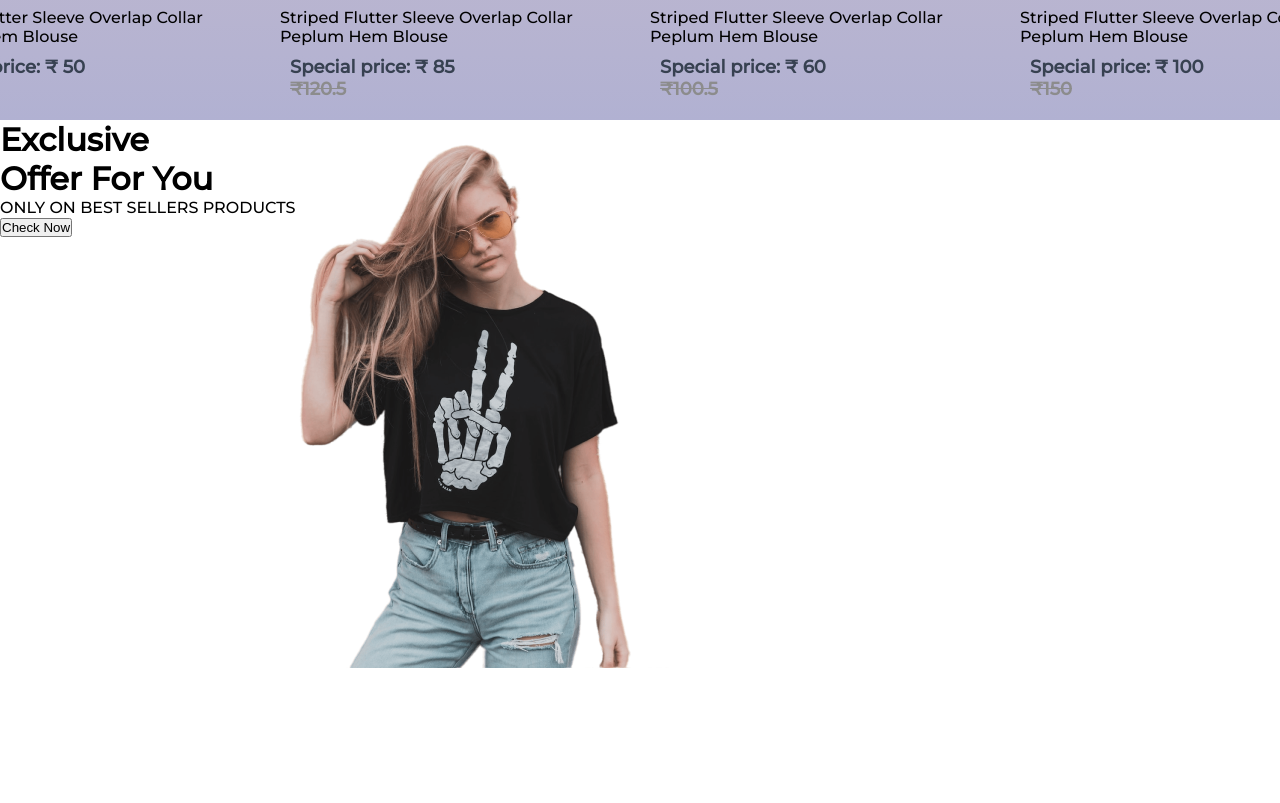
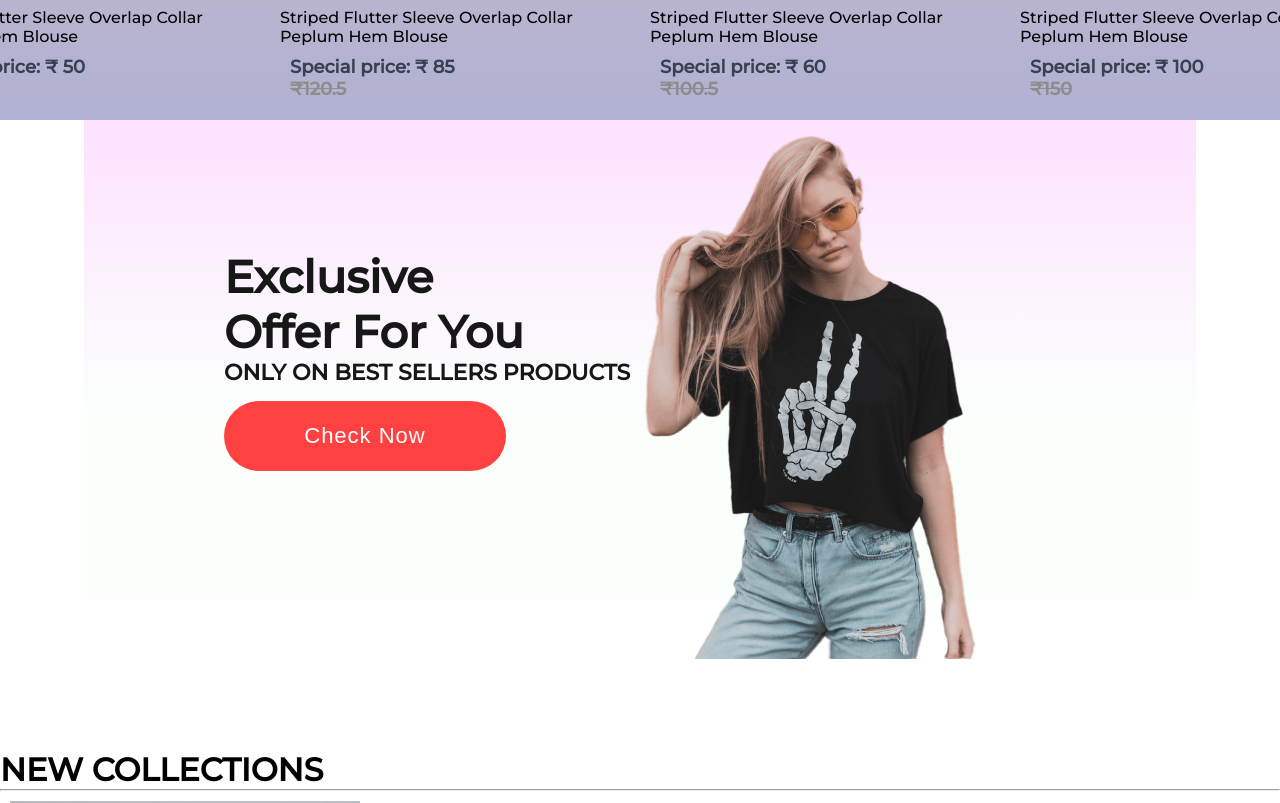
Before and after one commit to ShashiSahani/e-commerce-website, a React (Create React App) app: page / in a window 1280 px wide. Shown: the part 1446-2249 px from the top of the page. Before the commit the page ends 2118 px from the top, so only its background shows below. Built offline with nearby package versions, Linux system fonts and the light colour scheme.

Commit message:
add new collection page

```diff
--- a/src/Assets/Utils/Strings.js
+++ b/src/Assets/Utils/Strings.js
@@ -14,6 +14,7 @@ export const offerForYou="Offer For You";
 export const only_on="ONLY ON BEST SELLERS PRODUCTS";
 export const check_Now="Check Now";
 export const Special_price="Special price:";
+export const New_Collections="NEW COLLECTIONS"
 
 
 export default String
--- a/src/components/Navbar/Hero/Hero.jsx
+++ b/src/components/Navbar/Hero/Hero.jsx
@@ -7,13 +7,7 @@ import * as String from "../../../Assets/Utils/Strings";
 function Hero() {
   return (
     <div className="hero">
-      <div
-        style={{
-          display: "flex",
-          flexDirection: "column",
-          justifyContent: "center",
-        }}
-      >
+      <div className="hero-main">
         <div className="hero-left">
           <h2>{String.new_arrival}</h2>
         </div>
--- a/src/components/Navbar/Hero/Hero.scss
+++ b/src/components/Navbar/Hero/Hero.scss
@@ -1,49 +1,56 @@
 @import '../../../Assets/Utils/Colors.scss';
-// $linear-1:#fde1ff;
-// $linear-2:#e1ffea22;
-.hero{
+
+.hero {
     display: flex;
     justify-content: center;
-    // align-items: center;
-    // flex-direction: column;
     height: 100vh;
-    background:linear-gradient(180deg,$linear-1,$linear-2 60%)
+    background: linear-gradient(180deg, $linear-1, $linear-2 60%)
+}
+.hero-main{
+    display: flex;
+    flex-direction: column;
+    justify-content: center;
 }
 
- .hero-right{
-  display: flex;
-justify-content: center;
+.hero-right {
+    display: flex;
+    justify-content: center;
 
 
 }
-.hero-left h2{
+
+.hero-left h2 {
     display: flex;
-    justify-content: center;
     align-self: center;
-    font-size: 20px;
+    font-size: 10px;
 }
-.hero-hand-icon{
+
+.hero-hand-icon {
     display: flex;
- align-items: center;
+    align-items: center;
 }
-.hero-hand-icon p{
+
+.hero-hand-icon p {
     font-size: 30px;
     font-weight: 900;
 }
-.hero-hand-icon img{
+
+.hero-hand-icon img {
     display: flex;
     width: 100px;
     height: 75px;
 
 }
-.text{
+
+.text {
     display: flex;
     flex-direction: column;
     justify-content: center;
     font-size: 30px;
     font-weight: 900;
 }
-.hero-latest-btn{
+
+.hero-latest-btn {
     margin-top: 30px;
     display: flex;
     background-color: $hero-btn;
@@ -57,6 +64,7 @@ justify-content: center;
     color: $white;
     cursor: pointer;
 }
-.hero-latest-btn:hover{
-    background-color:  $hero-btn-hover;
+
+.hero-latest-btn:hover {
+    background-color: $hero-btn-hover;
 }
--- /dev/null
+++ b/src/components/NewCollections/NewCollections.jsx
@@ -0,0 +1,20 @@
+import React from 'react'
+import './NewCollections.scss';
+import new_collections from '../../Assets/new_collections'
+import * as String from '../../Assets/Utils/Strings'
+import Items from '../Items/Items';
+function NewCollections() {
+  return (
+    <div className='new-collections'>
+      <h1>{String.New_Collections}</h1>
+      <hr />
+      <div className="collections">
+    {new_collections.map((item,i)=>{
+        return<Items key={i} id={item.id} name={item.name} image={item.image} new_price={item.new_price} old_price={item.old_price}/>
+    })}
+      </div>
+    </div>
+  )
+}
+
+export default NewCollections
--- a/src/components/Offers/Offers.scss
+++ b/src/components/Offers/Offers.scss
@@ -1,4 +1,51 @@
-.offers{
+@import '../../Assets/Utils/Colors.scss';
+
+.offers {
+    width: 65%;
     display: flex;
+    margin: auto;
+    height: 60vh;
+    padding: 0px 140px;
+    margin-bottom: 150px;
+    background: linear-gradient(180deg, $linear-1, $linear-2 60%)
+}
 
+.offer-left {
+    display: flex;
+    flex:1;
+    flex-direction: column;
+    // align-items: center;
+    justify-content: center;
 }
+
+.offer-left h1 {
+    font-size: 45px;
+    font-weight: 800;
+    color: $nav-logo-color;
+}
+
+.offer-left p {
+    color: $nav-logo-color;
+    font-size: 22px;
+    font-weight: 600;
+}
+.offer-left button{
+    color: $white;
+    background: $hero-btn;
+    font-size: 22px;
+    margin-top: 15px;
+    border-radius: 35px;
+    width: 282px;
+    height: 70px;
+    font-weight: 500;
+    border: none;
+    cursor: pointer;
+    letter-spacing: 1px;
+}
+.offer-right{
+    flex:1;
+    display: flex;
+    justify-self: flex-end;
+    align-items: center;
+    margin-top: 50px;
+}
--- a/src/pages/Shops.jsx
+++ b/src/pages/Shops.jsx
@@ -2,6 +2,7 @@ import React from 'react'
 import Hero from '../components/Navbar/Hero/Hero'
 import Popular from '../components/Popular/Popular'
 import Offers from '../components/Offers/Offers'
+import NewCollections from '../components/NewCollections/NewCollections'
 
 function Shops() {
   return (
@@ -9,6 +10,7 @@ function Shops() {
       <Hero/>
       <Popular/>
       <Offers/>
+      <NewCollections/>
     </div>
   )
 }
```
Also changed, not shown: src/components/NewCollections/NewCollections.scss (added).
